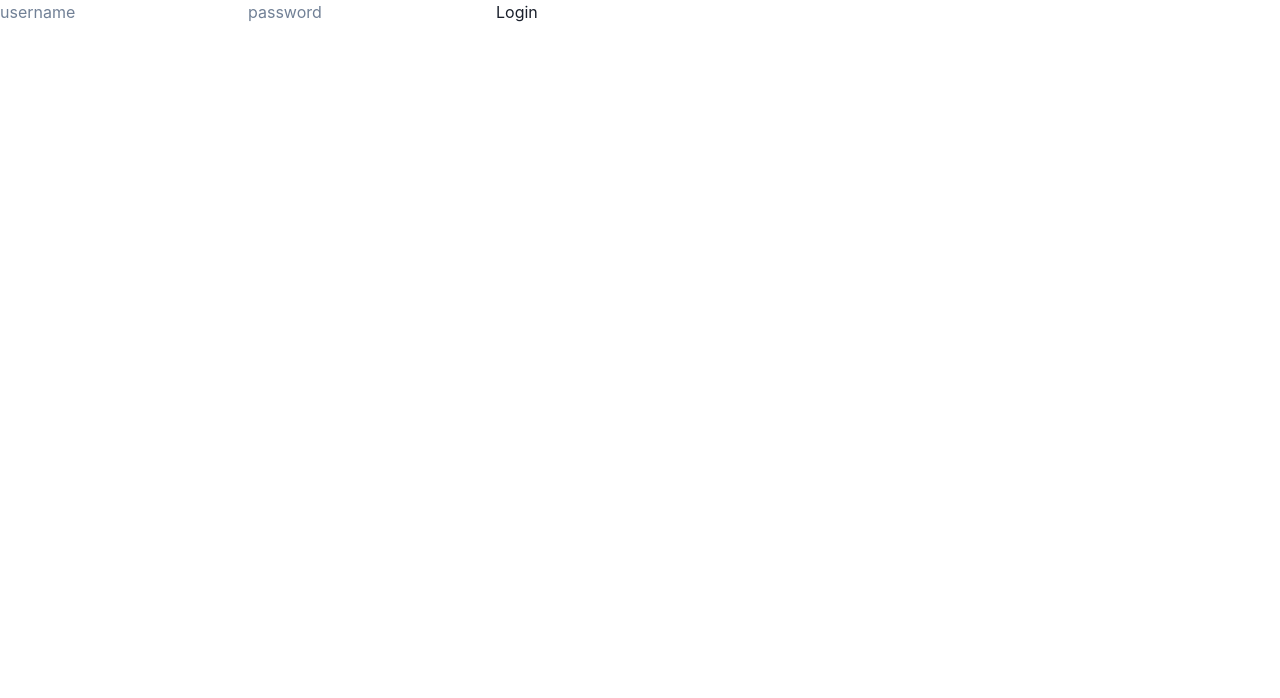
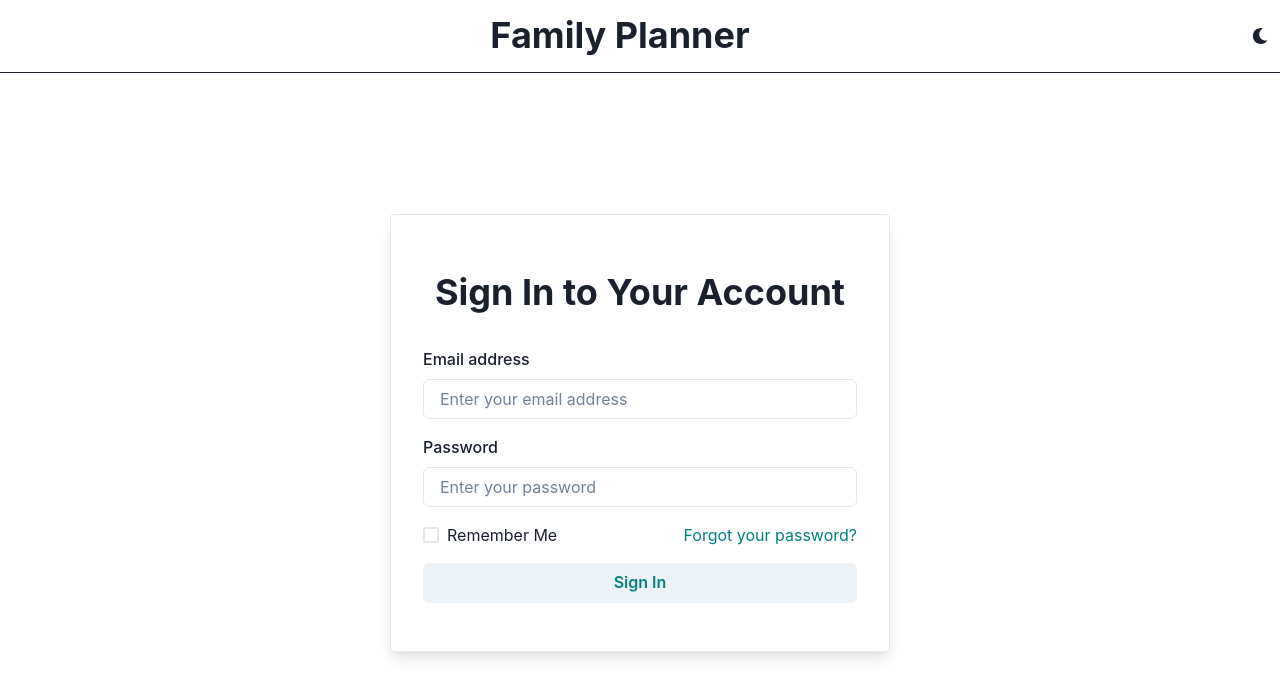
Before and after one commit to bgish3/100hours, a React (Create React App) app: page /login in a window 1280 px wide. Shown: the top 698 px of the page. Built offline with nearby package versions, Linux system fonts and the light colour scheme.

Commit message:
Made user quality of life changes

```diff
--- a/package.json
+++ b/package.json
@@ -3,6 +3,7 @@
   "version": "0.1.0",
   "private": true,
   "dependencies": {
+    "@chakra-ui/icons": "^2.0.9",
     "@chakra-ui/react": "^2.3.1",
     "@emotion/react": "^11.10.0",
     "@emotion/styled": "^11.10.0",
--- a/src/App.jsx
+++ b/src/App.jsx
@@ -1,29 +1,18 @@
 import React from 'react';
-import {
-  ChakraProvider,
-  Box,
-  Text,
-  Link,
-  VStack,
-  Code,
-  Grid,
-  theme,
-} from '@chakra-ui/react';
-import { BrowserRouter as Router, Route, Routes } from 'react-router-dom';
+import { ChakraProvider, theme } from '@chakra-ui/react';
+import { BrowserRouter as Router, Route, Routes, Link } from 'react-router-dom';
 import Home from './pages/Home';
 import Login from './pages/Login';
 
 const App = () => {
   return (
     <ChakraProvider theme={theme}>
-      <Box>
       <Router>
         <Routes>
           <Route path="/" element={<Home />} />
           <Route path="/login" element={<Login />} />
         </Routes>
       </Router>
-      </Box>
     </ChakraProvider>
   );
 };
--- /dev/null
+++ b/src/components/Nav.jsx
@@ -0,0 +1,30 @@
+import { FaSun, FaMoon } from 'react-icons/fa';
+import {
+  Box,
+  IconButton,
+  useColorMode,
+  Flex,
+  Heading,
+  Spacer,
+} from '@chakra-ui/react';
+
+const NavThemeChanger = () => {
+  const { colorMode, toggleColorMode } = useColorMode();
+
+  return (
+    <Flex justifyContent="space-between" alignItems="center" borderBottom="1px">
+      <Spacer />
+      <Heading>Family Planner</Heading>
+      <Spacer />
+      <Box textAlign="right" py={4}>
+        <IconButton
+          icon={colorMode === 'light' ? <FaMoon /> : <FaSun />}
+          onClick={toggleColorMode}
+          variant="ghost"
+        />
+      </Box>
+    </Flex>
+  );
+};
+
+export default NavThemeChanger;
--- a/src/pages/Home.jsx
+++ b/src/pages/Home.jsx
@@ -1,11 +1,13 @@
-import React from 'react';
+import { Box } from '@chakra-ui/react';
+import Nav from '../components/Nav';
 
-function Home() {
+const Home = () => {
   return (
-    <div>
-      <button></button>
-    </div>
+    <Box>
+      <Nav />
+      <Box></Box>
+    </Box>
   );
-}
+};
 
 export default Home;
--- a/src/pages/Login.jsx
+++ b/src/pages/Login.jsx
@@ -1,22 +1,83 @@
-import React from 'react';
-import { useNavigate } from 'react-router-dom';
+import {
+  Link,
+  Box,
+  Flex,
+  FormControl,
+  FormLabel,
+  Input,
+  Stack,
+  Checkbox,
+  Button,
+  Heading,
+} from '@chakra-ui/react';
+import Nav from '../components/Nav';
 
-function Login() {
-  const navigate = useNavigate();
+const Login = () => {
+  return (
+    <Box>
+      <Nav />
+      <Flex
+        minHeight="90vh"
+        width="full"
+        align="center"
+        justifyContent="center"
+      >
+        <Box
+          borderWidth={1}
+          px={4}
+          width="full"
+          maxWidth="500px"
+          borderRadius={4}
+          textAlign="center"
+          boxShadow="lg"
+        >
+          <Box p={4}>
+            <LoginHeader />
+            <LoginForm />
+          </Box>
+        </Box>
+      </Flex>
+    </Box>
+  );
+};
 
+const LoginHeader = () => {
   return (
-    <div>
-      <input type="text" placeholder="username" />
-      <input type="text" placeholder="password" />
-      <button
-        onClick={() => {
-          navigate('/');
-        }}
-      >
-        Login
-      </button>
-    </div>
+    <Box pt="2.5rem" textAlign="center">
+      <Heading>Sign In to Your Account</Heading>
+    </Box>
   );
-}
+};
+
+const LoginForm = () => {
+  return (
+    <Box my={8} textAlign="left">
+      <form>
+        <FormControl>
+          <FormLabel>Email address</FormLabel>
+          <Input type="email" placeholder="Enter your email address" />
+        </FormControl>
+
+        <FormControl mt={4}>
+          <FormLabel>Password</FormLabel>
+          <Input type="password" placeholder="Enter your password" />
+        </FormControl>
+
+        <Stack isInline justifyContent="space-between" mt={4}>
+          <Box>
+            <Checkbox>Remember Me</Checkbox>
+          </Box>
+          <Box>
+            <Link color={'teal'}>Forgot your password?</Link>
+          </Box>
+        </Stack>
+
+        <Button color={'teal'} width="full" mt={4}>
+          Sign In
+        </Button>
+      </form>
+    </Box>
+  );
+};
 
 export default Login;
```
Also changed, not shown: components/Nav.jsx (deleted, +0 -12 lines), public/index.html (+0 -24 lines), 1 other file (tests, documents, lock files or other folders). Lines whose indentation alone changed are shown as unchanged.
